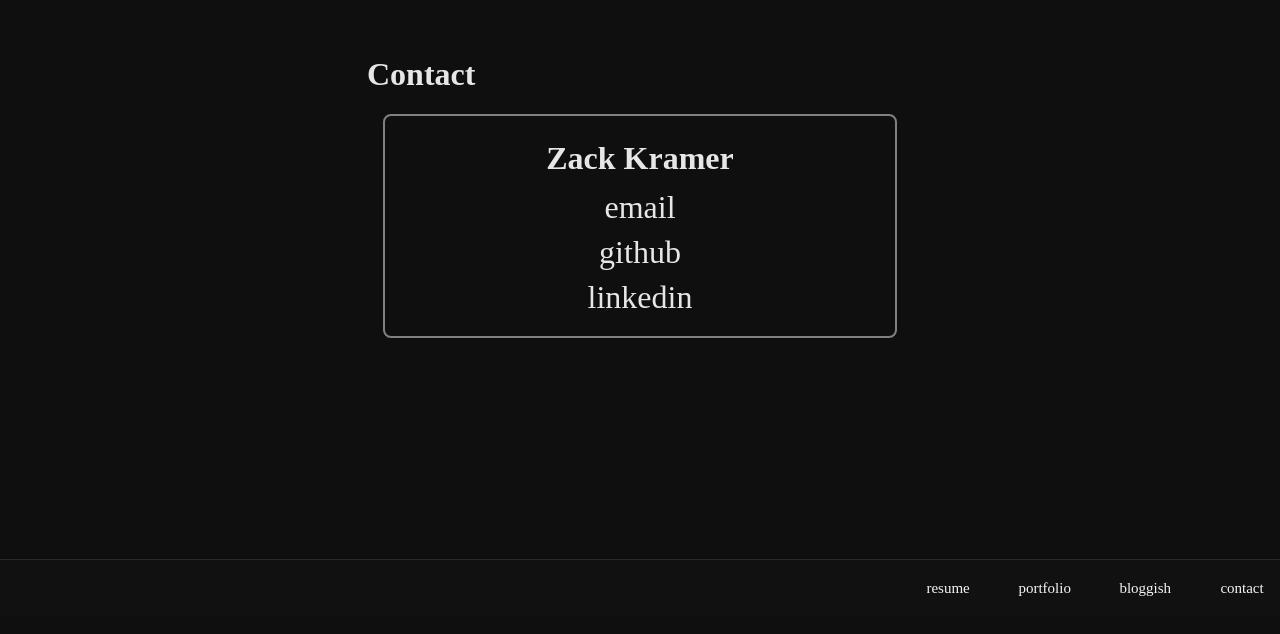
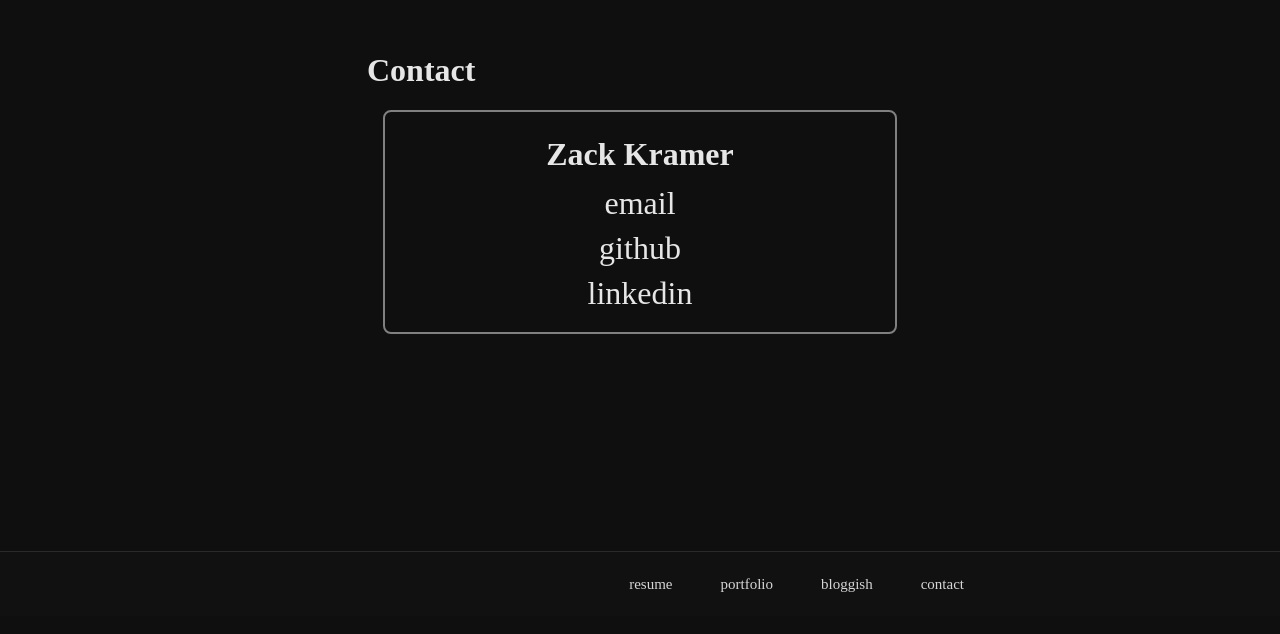
Before and after one commit to zckramer/resume-portfolio, a React (Vite) app: page / in a window 1280 px wide. Shown: the part 184-818 px from the top of the page. Built offline with nearby package versions, Linux system fonts and the light colour scheme.

Commit message:
bugfix: navbar, nav buttons, content clamped to viewport

```diff
--- a/src/App.css
+++ b/src/App.css
@@ -1,42 +1,68 @@
 :root{
+  /* Layout */
   --nav-h-mobile: 56px;
   --nav-h-desktop: 64px;
   --content-max-w: 72ch;
   --content-max-h: 1000px;
 
+  /* Theme */
   --bg: #0f0f0f;
   --panel: #141414;
   --text: #e6e6e6;
   --muted: #a0a0a0;
   --rule: #232323;
+
+  /* Nav theme */
   --nav-bg: rgba(18,18,18,.9);
   --nav-br: #2a2a2a;
   --nav-fg: #d6d6d6;
   --nav-active: #ffffff;
 }
 
+/* Single source of truth for nav height */
 :root { --nav-h: var(--nav-h-mobile); }
-@media (min-width: 768px){ :root { --nav-h: var(--nav-h-desktop); } }
+@media (min-width: 768px) { :root { --nav-h: var(--nav-h-desktop); } }
 
-html, body, #root { height: 100%; background: var(--bg); color: var(--text); }
-body { overflow: hidden; }
+html, body, #root {
+  height: 100%;
+  background: var(--bg);
+  color: var(--text);
+}
+
+/* Page itself never scrolls; block scroll chaining into page */
+body {
+  overflow: hidden;
+  overscroll-behavior: none;
+}
 
 .app {
   min-height: 100dvh;
   position: relative;
 }
 
+/* Main area fills viewport minus fixed nav. Content scrolls inside .viewport */
+.app-main {
+  padding: env(safe-area-inset-top, 0px) 0 0 0;
+  height: calc(100dvh - var(--nav-h) - env(safe-area-inset-bottom, 0px));
+  display: grid;
+  place-items: center; /* center the scroll container; switch to block if you prefer */
+}
+
+/* The scrollable, constrained content block */
 .viewport {
   width: 100%;
   max-width: var(--content-max-w);
   max-height: min(var(--content-max-h), 100%);
   overflow: auto;
+  overscroll-behavior: contain; /* prevent momentum from bubbling to page */
   scrollbar-gutter: stable both-edges;
+
   background: transparent;
   padding: 1rem 1rem 1.25rem;
   margin: 0 auto;
   border-radius: 12px;
-  /* If you want a panel look, uncomment:
+
+  /* Optional panel look:
   background: var(--panel);
   border: 1px solid var(--rule);
   */
--- a/src/components/NavBar/NavBar.css
+++ b/src/components/NavBar/NavBar.css
@@ -1,89 +1,123 @@
 :root {
-  --nav-h: 56px; /* tweak bar height here */
+  /* Nav Justify */
+  /*--nav-justify: space-between; default */
+  /* --nav-justify: flex-start; left align */
+  --nav-justify: flex-end; /* right align */
+
+  /* Nav appearance */
   --nav-bg: rgba(18,18,18,.9);
-  --nav-border: #2a2a2a;
+  --nav-br: #2a2a2a;
   --nav-fg: #d6d6d6;
   --nav-active: #ffffff;
 }
 
-/* Add bottom padding equal to the bar height (+ safe area on iOS) */
-body {
-  padding-block-end: calc(var(--nav-h) + env(safe-area-inset-bottom, 0px));
-  overflow: hidden;
-}
-
+/* Fixed bottom navbar */
 .navbar {
   user-select: none;
   position: fixed;
-  inset-inline: 0;
-  inset-block-end: 0;
+  left: 0;
+  right: 0;
+  bottom: 0;
+
   height: calc(var(--nav-h) + env(safe-area-inset-bottom, 0px));
   background: var(--nav-bg);
-  border-top: 1px solid var(--nav-border);
+  border-top: 1px solid var(--nav-br);
   backdrop-filter: blur(6px);
+
   display: flex;
   align-items: center;
-  justify-content: right;
+  justify-content: center;
   padding-bottom: env(safe-area-inset-bottom, 0px);
   z-index: 1000;
 }
 
+/* Row layout: spacing and fluid behavior */
 .nav {
   user-select: none;
   list-style: none;
   margin: 0;
-  padding: 0;
+  padding-inline: clamp(6px, 3vw, 12px);
+  gap: clamp(6px, 2.5vw, 16px);
+
   display: flex;
   flex-direction: row;
-  gap: 1rem;
   align-items: center;
+  justify-content: var(--nav-justify);
+
+  width: 100%;
+  max-width: 680px;
+  min-width: 0;
 }
 
-.nav a[aria-current="page"] {
-  border-color: #aaa; /* outer marker for active page */
-  background: #888;
-  color: black;
-  box-shadow: 0 0 0 4px rgba(255, 255, 255, 0.05); /* makes it look like extra margin */
+/* Allow flex shrinkage */
+.nav li {
+  flex: 1 1 0;
+  min-width: 0;
 }
 
+/* Button styling */
 .nav a {
   display: inline-flex;
   align-items: center;
   justify-content: center;
-  padding: 0.5rem 0.9rem;
+
+  font-size: clamp(12px, 2.9vw, 15px);
+  padding-block: clamp(6px, 1.6vw, 8px);
+  padding-inline: clamp(10px, 3vw, 14px);
+
   border-radius: 9999px;
   line-height: 1;
   text-decoration: none;
+
   white-space: nowrap;
+  overflow: hidden;
   text-overflow: ellipsis;
-  overflow: hidden;
-  font-size: clamp(12px, 2.8vw, 15px);
+  min-width: 0;
 
-  color: whitesmoke;
+  color: var(--nav-fg);
   background: transparent;
-  border: 2px solid transparent;   /* base border for smooth transitions */
+  border: 2px solid transparent;
+
   transition:
     transform 180ms ease-in-out,
     background-color 160ms ease,
     color 160ms ease,
     border-color 180ms ease,
     box-shadow 160ms ease;
-  will-change: transform;
   transform-origin: center;
 }
 
-/* Active route (NavLink auto-sets aria-current="page") */
+/* Hover / focus */
 .nav a:hover,
 .nav a:focus-visible {
-  user-select: none;
-  transition: all 350ms ease;
   transform: scale(1.1);
   background: #fff;
   color: #262626;
+  outline: none;
 }
 
+/* Active route */
+.nav a[aria-current="page"] {
+  border-color: #aaa;
+  background: #888;
+  color: #000;
+  box-shadow: 0 0 0 4px rgba(255,255,255,0.05);
+}
 
-/* Respect reduced motion */
+/* Adjust hover intensity on small viewports */
+@media (max-width: 380px) {
+  .nav a:hover,
+  .nav a:focus-visible {
+    transform: scale(1.05);
+  }
+}
+
+/* Accessibility and motion */
+@media (prefers-contrast: more) {
+  .nav a { font-size: max(13px, 2.9vw); }
+}
 @media (prefers-reduced-motion: reduce) {
   .nav a { transition: none; }
 }
+
+/* Subtle*
--- a/src/index.css
+++ b/src/index.css
@@ -1,24 +1,19 @@
-
-/* skip link utility */
+/* Skip link utility */
 .skip-link {
-  position: absolute; left: -9999px; top: auto;
+  position: absolute;
+  left: -9999px;
+  top: auto;
 }
-
 .skip-link:focus {
   left: 0;
   top: 0;
   padding: .5rem;
   background: #ddd;
+  color: #000;
 }
 
+/* Delegate base colors to variables for consistency */
 html {
-  background-color: black;
-  color: whitesmoke;
+  background: var(--bg);
+  color: var(--text);
 }
-
-.app-main {
-  padding: env(safe-area-inset-top, 0px) 0 0 0;
-  height: calc(100dvh - var(--nav-h) - env(safe-area-inset-bottom, 0px));
-  display: grid;
-  place-items: center; /* center the viewport block; change to block if you prefer */
-}
```
